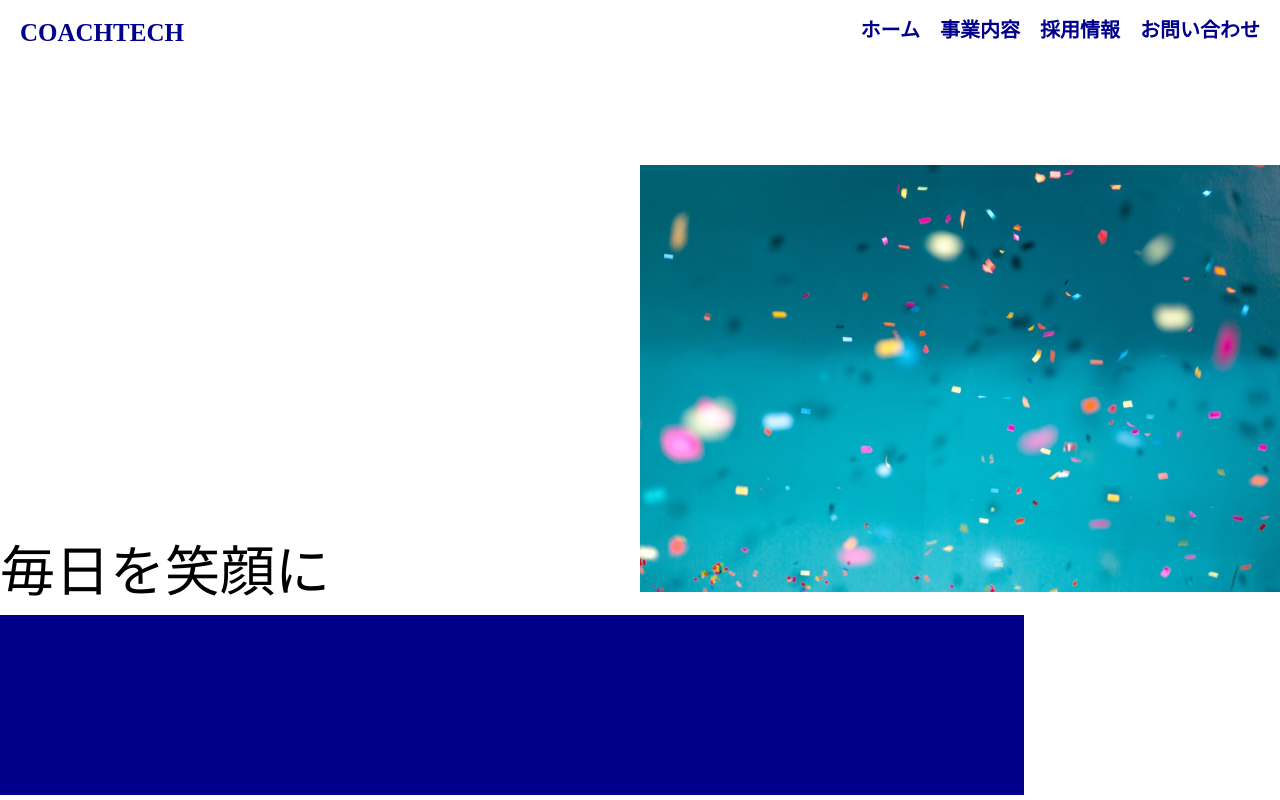
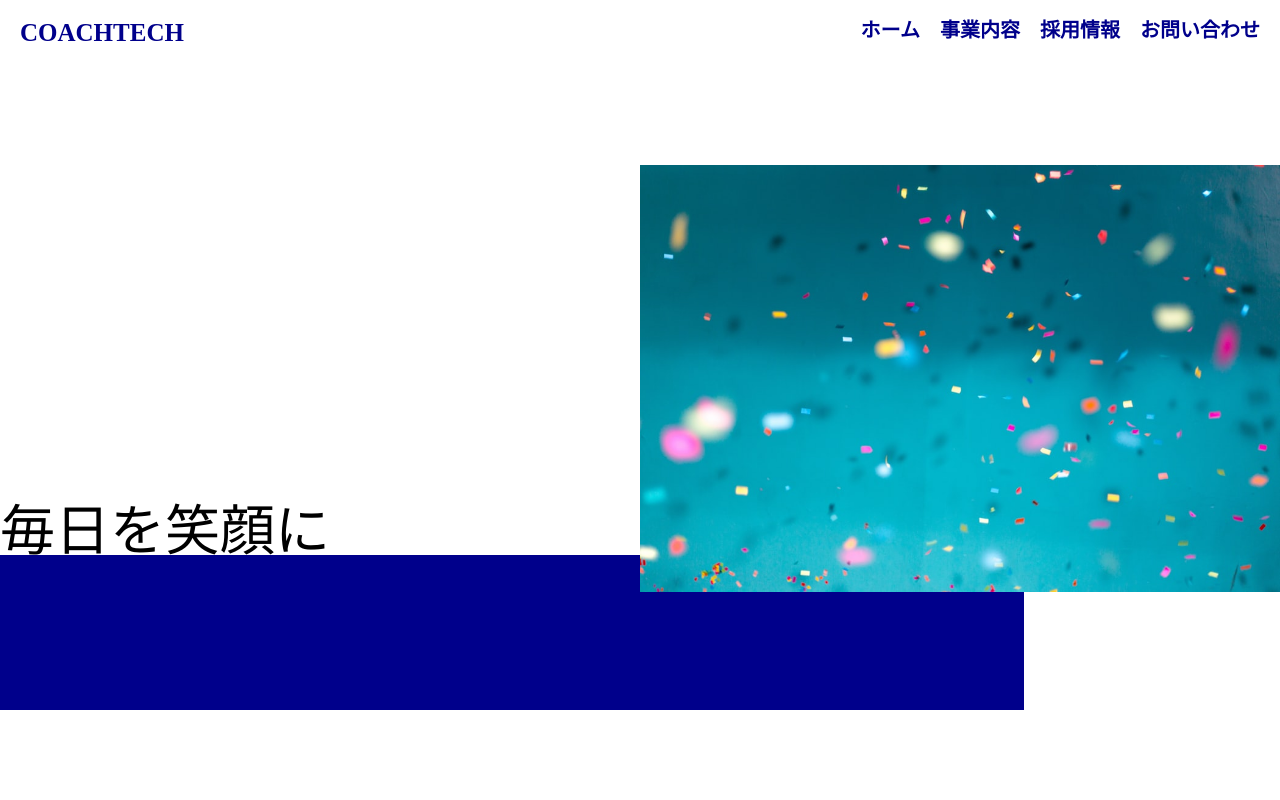
Before and after one commit to walkingjunkie/20220919takada, a plain HTML site: page index.html in a window 1280 px wide. Drawn offline with Linux system fonts and the light colour scheme.

Commit message:
vhvw_update

```diff
--- a/css/style.css
+++ b/css/style.css
@@ -41,6 +41,9 @@ width:100%;
 .main{
   position: relative;
   padding-top: 100px;
+  height: 52vh;
+  width: 100vw;
+
 }
 .lerative__img1{
   position: relative;
@@ -55,14 +58,14 @@ width:100%;
 }
 .absolute__text{
   position:absolute;
-  top:480%;
+  top: 85%;
   font-size:55px;
   font-weight: lighter;
 }
 .absolute__img2{
   position: absolute;
-  top:550%;
+  top:95%;
   background-color:darkblue;
   width: 80%;
-  height: 180%;
+  height: 30%;
 }
```
